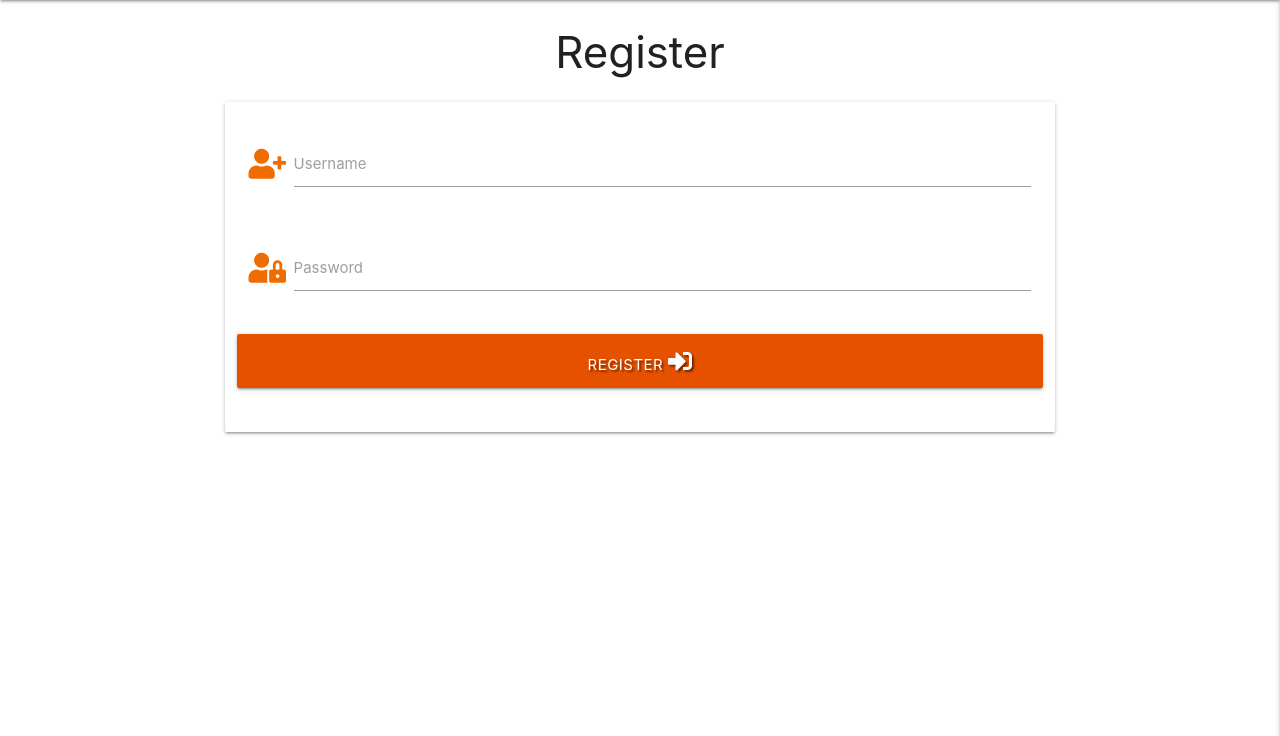
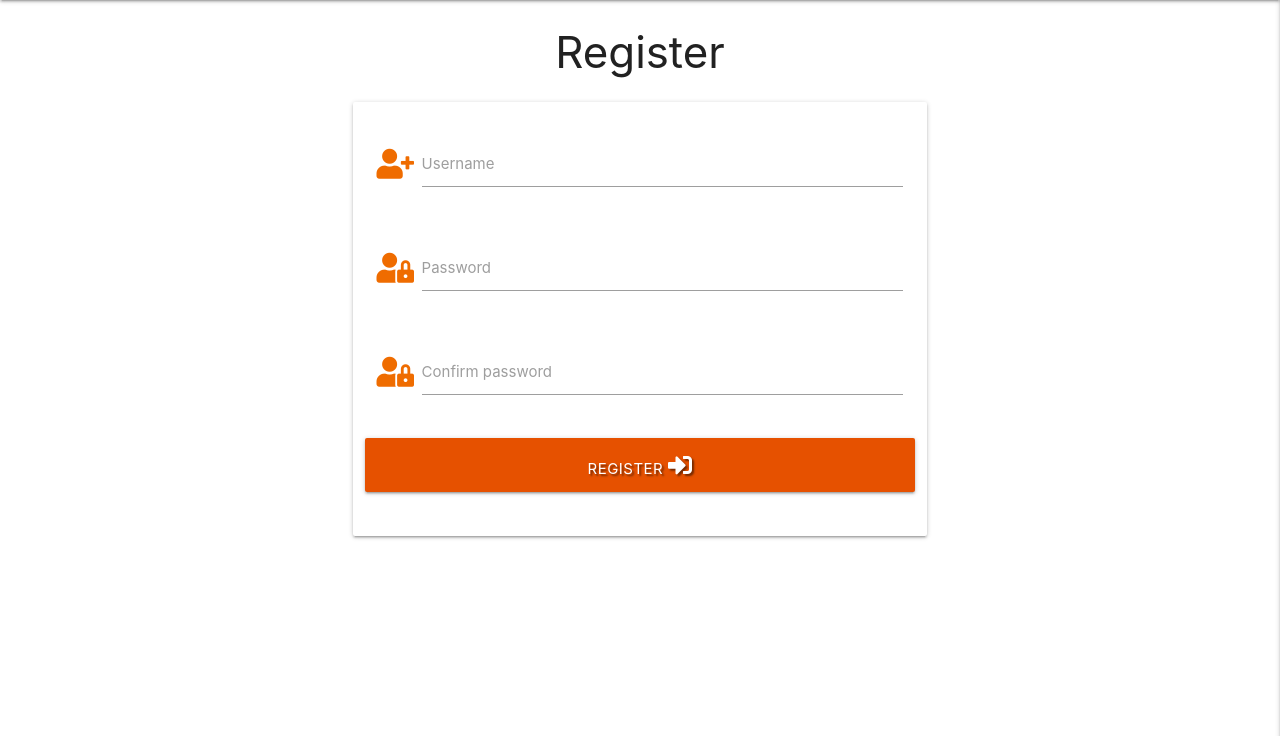
Before and after one commit to AndyB-WHG/sim-setup-world, a Flask app: page /register in a window 1280 px wide. Shown: the part 64-800 px from the top of the page. Run offline with Flask 2, Linux system fonts and the light colour scheme; some libraries are stand-ins or nearby versions.

Commit message:
Feat:  added 'Registration' functionality and 'flash' messages.

```diff
--- a/app.py
+++ b/app.py
@@ -27,6 +27,31 @@ def get_tutorials():
 
 @app.route("/register", methods=["GET", "POST"])
 def register():
+    if request.method == "POST":
+        # check if username already exists in database
+        existing_user = mongo.db.users.find_one(
+            {"username": request.form.get("username").lower()})
+
+        if existing_user:
+            flash("Username name already exists")
+            return redirect(url_for("register"))
+
+        password1 = request.form.get("password")
+        password2 = request.form.get("confirm-password")
+
+        if password1 != password2:
+            flash("Passwords do not match")
+            return redirect(url_for("register"))
+
+        register = {
+            "username": request.form.get("username").lower(),
+            "password": generate_password_hash(request.form.get("password"))
+        }
+        mongo.db.users.insert_one(register)
+
+        # put the new user into a 'session' cookie
+        session["user"] = request.form.get("username").lower()
+        flash("Registration Successful!")
     return render_template("register.html")
 
 
--- a/static/css/style.css
+++ b/static/css/style.css
@@ -1,3 +1,7 @@
 .text-shadow {
     text-shadow: 2px 2px 2px rgba(0, 0, 0, 0.5);
 }
+
+.flashes h4 {
+    line-height: 2;
+}
--- a/templates/base.html
+++ b/templates/base.html
@@ -47,8 +47,25 @@
         </ul>
     </header>
 
-    {% block content %}
-    {% endblock %}
+    <section>
+        <!-- Section for flash messages -->
+        {% with messages = get_flashed_messages() %}
+            {% if messages %}
+                {% for message in messages %}
+                    <div class="row flashes">
+                        <h4 class="light-blue lighten-4 center-align">
+                            {{ message }}
+                        </h4>
+                    </div>
+                {% endfor %}
+            {% endif %}
+        {% endwith %}
+    </section>
+
+    <main class="container">
+        {% block content %}
+        {% endblock %}
+    </main>
 
     <script src="https://code.jquery.com/jquery-3.5.1.min.js"
         integrity="sha256-9/aliU8dGd2tb6OSsuzixeV4y/faTqgFtohetphbbj0=" crossorigin="anonymous"></script>
--- a/templates/register.html
+++ b/templates/register.html
@@ -11,7 +11,7 @@
             <div class="row">
                 <div class="input-field col s12">
                     <i class="fas fa-user-plus prefix orange-text text-darken-3"></i>
-                    <input id="username" name="username" type="text" class="validate">
+                    <input id="username" name="username" type="text" minlength="5" maxlength="15" class="validate" pattern="^[a-zA-Z0-9]{5,15}$" required>
                     <label for="username">Username</label>
                 </div>
             </div>
@@ -19,8 +19,15 @@
             <div class="row">
                 <div class="input-field col s12">
                     <i class="fas fa-user-lock prefix orange-text text-darken-3"></i>
-                    <input id="password" name="password" type="password" class="validate">
+                    <input id="password" name="password" type="password" minlength="5" maxlength="15" class="validate" pattern="^[a-zA-Z0-9]{5,15}$" required>
                     <label for="password">Password</label>
+                </div>
+            </div>
+            <div class="row">
+                <div class="input-field col s12">
+                    <i class="fas fa-user-lock prefix orange-text text-darken-3"></i>
+                    <input id="confirm-password" name="confirm-password" type="password" minlength="5" maxlength="15" class="validate" pattern="^[a-zA-Z0-9]{5,15}$" required>
+                    <label for="confirm-password">Confirm password</label>
                 </div>
             </div>
             <!-- Register button -->
```
